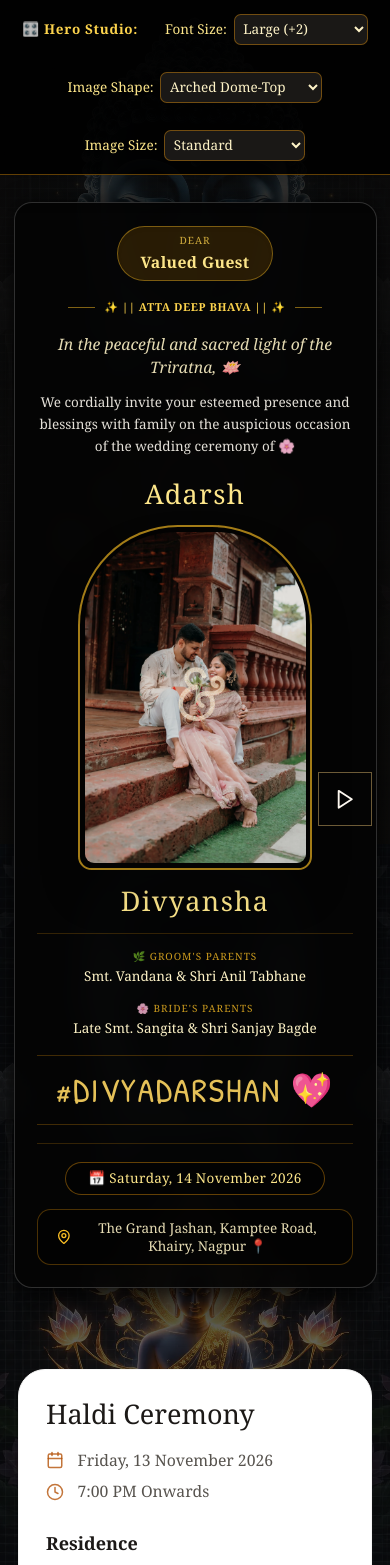
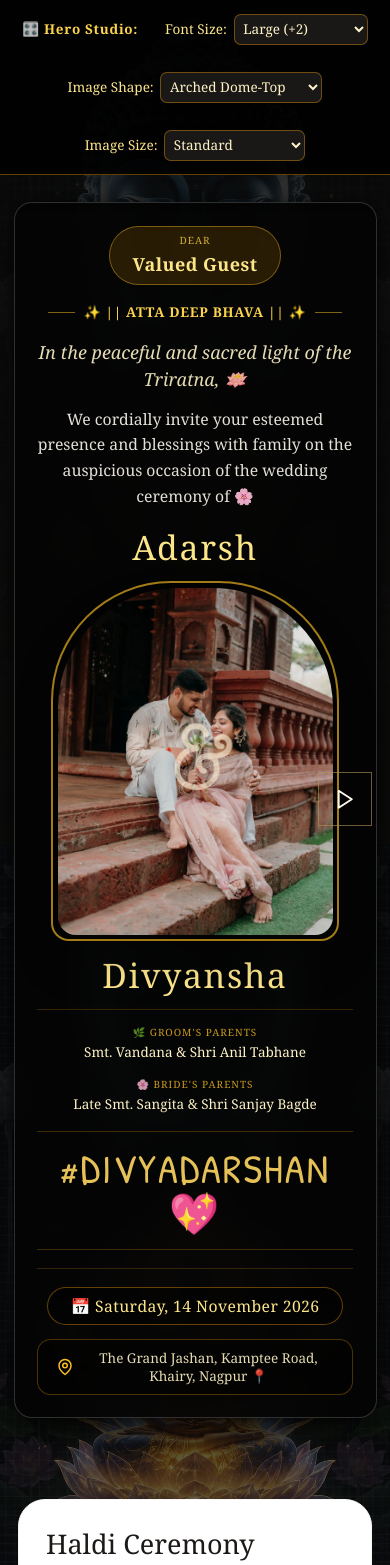
Before and after one commit to Adoniskingx/AD, a React (Vite) app in the folder adarsh-divyansha-wedding/: page / in a window 390 px wide. Shown: the top 1565 px of the page. Built offline with nearby package versions, Linux system fonts and the light colour scheme.

Commit message:
Enhance Hero component with customizable props
Added props for customizable font size, image shape, and size in Hero component.

```diff
--- a/adarsh-divyansha-wedding/src/components/Hero.tsx
+++ b/adarsh-divyansha-wedding/src/components/Hero.tsx
@@ -2,7 +2,17 @@ import React, { useEffect, useState } from 'react';
 import { weddingData } from '../data/weddingData';
 import { MapPin } from 'lucide-react';
 
-export const Hero: React.FC = () => {
+interface HeroProps {
+  fontSize?: string;
+  imageShape?: string;
+  imageSize?: string;
+}
+
+export const Hero: React.FC<HeroProps> = ({
+  fontSize = '100%',
+  imageShape = 'rounded-t-[120px] rounded-b-2xl',
+  imageSize = 'w-64 md:w-76 h-80 md:h-96'
+}) => {
   const [guest, setGuest] = useState(weddingData.hero.guestName);
 
   useEffect(() => {
@@ -14,66 +24,60 @@ export const Hero: React.FC = () => {
   }, []);
 
   return (
-    <section className="relative min-h-screen flex items-center justify-center px-3 py-6 md:py-12">
+    <section className="relative min-h-screen flex items-center justify-center px-3 py-6 md:py-12" style={{ fontSize }}>
       <div className="w-full max-w-3xl mx-auto card-dark-gold rounded-2xl p-5 md:p-12 text-center relative overflow-hidden shadow-2xl">
 
-        {/* Dynamic Personalized Guest Invitation Banner */}
         {guest && (
           <div className="mb-4 inline-block bg-amber-500/15 border border-amber-400/40 px-5 py-1.5 rounded-full shadow-inner">
             <p className="text-[10px] uppercase tracking-widest text-amber-300/80 mb-0.5 font-serif">Dear</p>
-            <p className="text-sm md:text-lg font-serif text-amber-200 font-semibold tracking-wide">
+            <p className="text-base md:text-lg font-serif text-amber-200 font-semibold tracking-wide">
               {guest}
             </p>
           </div>
         )}
 
-        {/* Top Motto */}
         <div className="flex items-center justify-center space-x-2 mb-4">
           <div className="h-[1px] w-6 md:w-12 bg-amber-400/50"></div>
-          <span className="text-amber-300 tracking-wider text-[11px] md:text-sm uppercase font-semibold whitespace-nowrap">
+          <span className="text-amber-300 tracking-wider text-xs md:text-sm uppercase font-semibold whitespace-nowrap">
             ✨ {weddingData.hero.motto} ✨
           </span>
           <div className="h-[1px] w-6 md:w-12 bg-amber-400/50"></div>
         </div>
 
-        {/* Blessing Text */}
-        <p className="text-amber-100/90 italic font-serif text-sm md:text-lg mb-3">
+        <p className="text-amber-100/90 italic font-serif text-base md:text-lg mb-3">
           {weddingData.hero.blessing} 🪷
         </p>
 
-        {/* Invitation Message */}
-        <p className="text-[#FDF8F0]/90 text-xs md:text-base leading-relaxed max-w-xl mx-auto mb-4">
+        <p className="text-[#FDF8F0]/90 text-sm md:text-base leading-relaxed max-w-xl mx-auto mb-4">
           {weddingData.hero.invitationText} 🌸
         </p>
 
-        {/* Adarsh Name */}
         <div className="mt-2 mb-1">
-          <h2 className="text-2xl md:text-4xl font-serif text-amber-200 tracking-wider">
+          <h2 className="text-3xl md:text-4xl font-serif text-amber-200 tracking-wider">
             {weddingData.couple.groom}
           </h2>
         </div>
 
-        {/* Mobile-Optimized Arched Preview Photo */}
+        {/* Dynamic Image Shape & Size Container */}
         {weddingData.hero.image && (
           <div className="my-3 flex justify-center">
-            <div className="relative w-52 h-68 md:w-76 md:h-96 rounded-t-[100px] rounded-b-xl overflow-hidden border-2 border-amber-400/65 shadow-2xl p-1 bg-black/40">
+            <div className={`relative ${imageSize} ${imageShape} overflow-hidden border-2 border-amber-400/65 shadow-2xl p-1 bg-black/40 transition-all duration-300 mx-auto`}>
               <img
                 src={weddingData.hero.image}
                 alt="Adarsh & Divyansha"
-                className="w-full h-full object-cover rounded-t-[90px] rounded-b-lg"
+                className="w-full h-full object-cover"
+                style={{ borderRadius: 'inherit' }}
               />
             </div>
           </div>
         )}
 
-        {/* Divyansha Name */}
         <div className="mt-1 mb-3">
-          <h2 className="text-2xl md:text-4xl font-serif text-amber-200 tracking-wider">
+          <h2 className="text-3xl md:text-4xl font-serif text-amber-200 tracking-wider">
             {weddingData.couple.bride}
           </h2>
         </div>
 
-        {/* Parent Names with Emojis */}
         <div className="mt-3 pt-3 border-t border-amber-500/20 text-xs md:text-base text-amber-100/90 space-y-2">
           <div className="grid grid-cols-1 md:grid-cols-2 gap-3">
             <div>
@@ -87,22 +91,20 @@ export const Hero: React.FC = () => {
           </div>
         </div>
 
-        {/* Hashtag / Main Title */}
         <div className="my-4 py-3 border-y border-amber-500/25">
-          <h1 className="text-3xl md:text-5xl font-script text-gold tracking-wider">
+          <h1 className="text-4xl md:text-5xl font-script text-gold tracking-wider">
             {weddingData.hero.title} 💖
           </h1>
         </div>
 
-        {/* Date & Venue Info */}
         <div className="mt-4 pt-4 border-t border-amber-500/20 flex flex-col md:flex-row items-center justify-center gap-3">
           <div className="inline-block border border-amber-500/40 rounded-full px-5 py-1.5 bg-black/30">
-            <span className="text-amber-200 text-xs md:text-base font-medium tracking-wide flex items-center gap-2">
+            <span className="text-amber-200 text-sm md:text-base font-medium tracking-wide flex items-center gap-2">
               📅 {weddingData.hero.date}
             </span>
           </div>
           <div className="inline-flex items-center space-x-2 text-amber-100/90 text-xs md:text-sm bg-black/40 px-4 py-2 rounded-xl border border-amber-500/30">
-            <MapPin className="w-3.5 h-3.5 text-amber-400 shrink-0" />
+            <MapPin className="w-4 h-4 text-amber-400 shrink-0" />
             <span>
               {weddingData.hero.locationName}, {weddingData.hero.locationCity} 📍
             </span>
```
